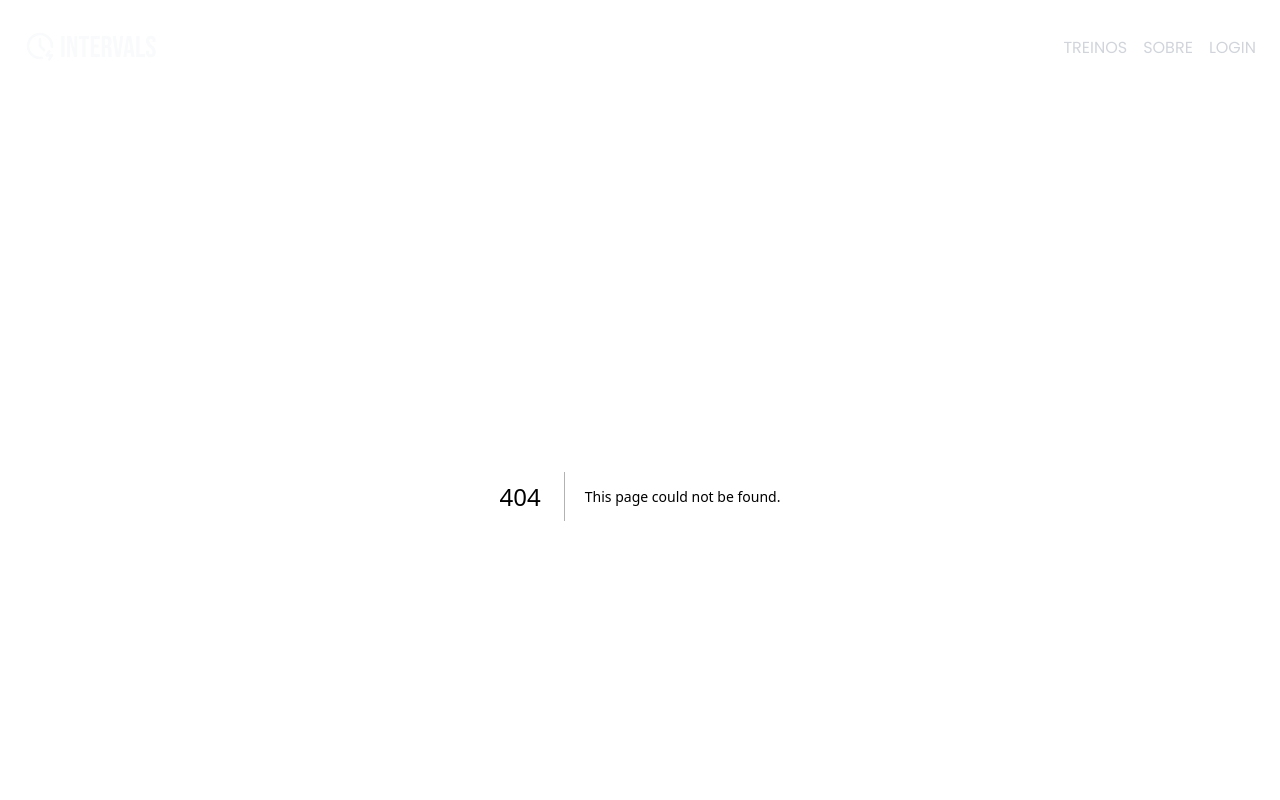
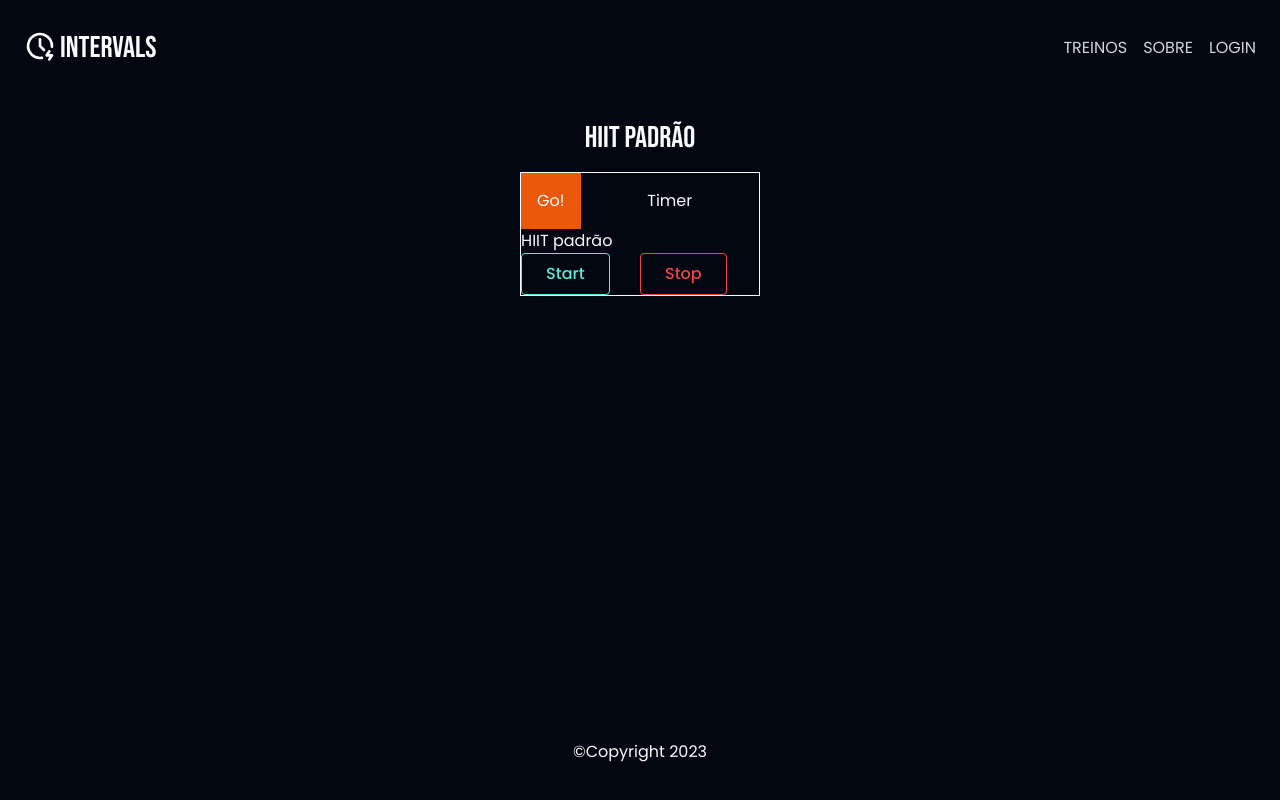
Before and after one commit to johnnysn/intervals, a Next.js app: page /treinos/id1 in a window 1280 px wide. Before the commit this address had no page. Shown: the top 800 px of the page. Built offline with nearby package versions, Linux system fonts and the light colour scheme.

Commit message:
feat: training page and sketch for the traning panel component

```diff
--- a/src/app/header.tsx
+++ b/src/app/header.tsx
@@ -31,7 +31,7 @@ export default function Header({}: Props) {
               <Link href={'/about'}>Sobre</Link>
             </li>
             <li>
-              <Link href={'/Login'}>Login</Link>
+              <Link href={'/login'}>Login</Link>
             </li>
           </ul>
         </nav>
--- a/src/app/layout.tsx
+++ b/src/app/layout.tsx
@@ -18,7 +18,7 @@ export default function RootLayout({
     <html lang="pt-br">
       <body className={`${poppins.className} min-h-screen`}>
         <Header />
-        <main className='flex flex-col items-center w-full'>
+        <main className='flex flex-col items-center w-full mt-6'>
           <div className="w-full max-w-screen-xl">
             {children}
           </div>
--- a/src/app/page.tsx
+++ b/src/app/page.tsx
@@ -22,7 +22,7 @@ export default function Home() {
           >
             Potencialize <br />o seu <span className="font-light">treino</span>{' '}
             <br />
-            <span className=" text-teal-300">intervalado</span>
+            <span className="text-teal-300">intervalado</span>
           </h2>
 
           <p className="font-extralight text-sm max-w-[360px] text-center md:text-left">
@@ -39,7 +39,7 @@ export default function Home() {
       </section>
 
       <section id="features" className='flex justify-center gap-12 flex-wrap py-16'>
-        <div className='flex flex-col items-center gap-2 py-4 px-2 rounded w-44 bg-gray-800'>
+        <div className='flex flex-col items-center gap-2 py-4 px-2 rounded w-48 bg-gray-800'>
           <span className='text-lg'><ImClock /></span>
           <h3 className={`${bebas.className} text-xl`}>Otimize o seu tempo</h3>
           <p className='font-thin text-xs text-center'>
@@ -47,7 +47,7 @@ export default function Home() {
           </p>
         </div>
 
-        <div className='flex flex-col items-center gap-2 p-3 rounded w-44 bg-gray-800'>
+        <div className='flex flex-col items-center gap-2 py-4 px-2 rounded w-48 bg-gray-800'>
           <span className='text-lg'><ImHeart /></span>
           <h3 className={`${bebas.className} text-xl`}>Melhore a sua saúde</h3>
           <p className='font-thin text-xs text-center'>
@@ -55,7 +55,7 @@ export default function Home() {
           </p>
         </div>
 
-        <div className='flex flex-col items-center gap-2 p-3 rounded w-44 bg-gray-800'>
+        <div className='flex flex-col items-center gap-2 py-4 px-2 rounded w-48 bg-gray-800'>
           <span className='text-lg'><ImTarget /></span>
           <h3 className={`${bebas.className} text-xl`}>Atinja suas metas</h3>
           <p className='font-thin text-xs text-center'>
--- /dev/null
+++ b/src/app/treinos/[id]/page.tsx
@@ -0,0 +1,26 @@
+import React from 'react'
+import { treinos } from '@/data/treinos'
+import { bebas } from '@/app/fonts';
+import TreinoPanel from '@/components/TreinoPanel';
+
+type Props = {
+  params: { id: string }
+}
+
+function getTreino(id: string) {
+  return treinos.find(t => t.id === id);
+}
+
+export default function Page({params}: Props) {
+  const treino = getTreino(params.id);
+
+  return (
+    <div className='flex flex-col gap-4 items-center'>
+      <h2 className={`${bebas.className} text-3xl`}>{treino?.label}</h2>
+
+      <div>
+        {treino && <TreinoPanel treino={treino} />}
+      </div>
+    </div>
+  )
+}
--- /dev/null
+++ b/src/app/treinos/page.tsx
@@ -0,0 +1,10 @@
+import TreinoCard from "@/components/TreinoCard";
+import { treinos } from "@/data/treinos";
+
+export default function Page() {
+  return (
+    <div className="flex justify-center gap-6 flex-wrap">
+      { treinos.map(treino => <TreinoCard key={treino.id} id={treino.id} label={treino.label} /> ) }
+    </div>
+  )
+}
--- /dev/null
+++ b/src/components/TreinoCard.tsx
@@ -0,0 +1,20 @@
+import { bebas } from '@/app/fonts'
+import Link from 'next/link'
+import React from 'react'
+
+type Props = {
+  id: string,
+  label: string
+}
+
+export default function TreinoCard({id, label}: Props) {
+  return (
+    <div className='flex flex-col items-center gap-3 border border-teal-300 hover:bg-emerald-950 rounded p-4'>
+      <h3 className={`${bebas.className} text-xl`}>{label}</h3>
+      <p>Tempo total: 2:00</p>
+      <Link href={`/treinos/${id}`} className={`${bebas.className} px-4 py-2 border border-teal-300 rounded text-teal-300 hover:bg-teal-600 hover:text-gray-50 bg-transparent`}>
+        Iniciar
+      </Link>
+    </div>
+  )
+}
--- /dev/null
+++ b/src/components/TreinoPanel.tsx
@@ -0,0 +1,36 @@
+"use client"
+import { Interval } from "@/data/models/interval"
+import { Treino } from "@/data/models/treino"
+import { useState } from "react"
+import Button from "./ui/Button"
+
+type Props = {
+  treino: Treino
+}
+
+export default function TreinoPanel({treino}: Props) {
+  const [interval, setInterval] = useState<Interval | null>(null);
+
+  return (
+    <div className={`grid grid-cols-4 border border-gray-50`}>
+      <div className={`bg-orange-600 text-gray-50 flex items-center justify-center p-4`}>
+        Go!
+      </div>
+      <div className="col-span-3 flex items-center justify-center p-4">
+        Timer
+      </div>
+
+      <div className="col-span-4">
+        {treino.label}
+      </div>
+
+      <div className="col-span-2">
+        <Button>Start</Button>
+      </div>
+
+      <div className="col-span-2">
+        <Button cancel={true}>Stop</Button>
+      </div>
+    </div>
+  )
+}
--- /dev/null
+++ b/src/components/ui/Button.tsx
@@ -0,0 +1,17 @@
+import { ReactNode } from 'react'
+
+type Props = {
+  className?: string,
+  children: ReactNode,
+  cancel?: boolean
+}
+
+export default function Button({className, children, cancel}: Props) {
+  const colors = cancel ? 'border-red-500 text-red-500 hover:bg-red-800' : 'border-teal-300 text-teal-300 hover:bg-teal-600';
+
+  return (
+    <button className={`border rounded bg-transparent ${colors} bg-red hover:text-gray-50 py-2 px-6 font-medium ${className}`}>
+      {children}
+    </button>
+  )
+}
--- /dev/null
+++ b/src/data/models/interval.ts
@@ -0,0 +1,5 @@
+export interface Interval {
+  label: string;
+  seconds: number;
+  intensity: number;
+}
--- /dev/null
+++ b/src/data/models/treino.ts
@@ -0,0 +1,7 @@
+import { Interval } from "./interval";
+
+export interface Treino {
+  id: string;
+  label: string;
+  intervals: Interval[];
+}
--- /dev/null
+++ b/src/data/treinos.ts
@@ -0,0 +1,32 @@
+import { Treino } from "./models/treino";
+
+export const treinos: Treino[] = [
+  {
+    id: "id1",
+    label: "HIIT padrão",
+    intervals: [
+      {
+        label: "Correr", seconds: 30, intensity: 2
+      },
+      {
+        label: "Descansar", seconds: 30, intensity: 0
+      },
+      {
+        label: "Correr", seconds: 30, intensity: 2
+      },
+      {
+        label: "Descansar", seconds: 30, intensity: 0
+      },
+    ]
+  },
+  {
+    id: "id2",
+    label: "Tabata",
+    intervals: []
+  },
+  {
+    id: "id3",
+    label: "Circuito",
+    intervals: []
+  },
+];
```
